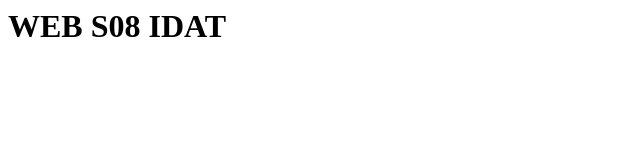
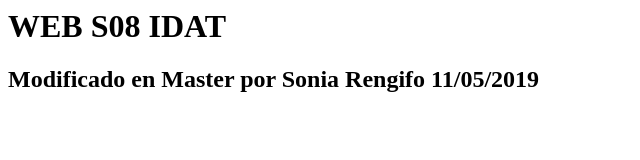
Before and after one commit to skrengifo/WEBS08, a plain HTML site: page index.html in a window 1280 px wide. Shown: the whole page, without its empty margins (0-640 px from the left). Drawn offline with Linux system fonts and the light colour scheme.

Commit message:
Update index.html

```diff
--- a/index.html
+++ b/index.html
@@ -1 +1,2 @@
 <h1>WEB S08 IDAT</h1>
+<h2>Modificado en Master por Sonia Rengifo 11/05/2019 </h2>
```
